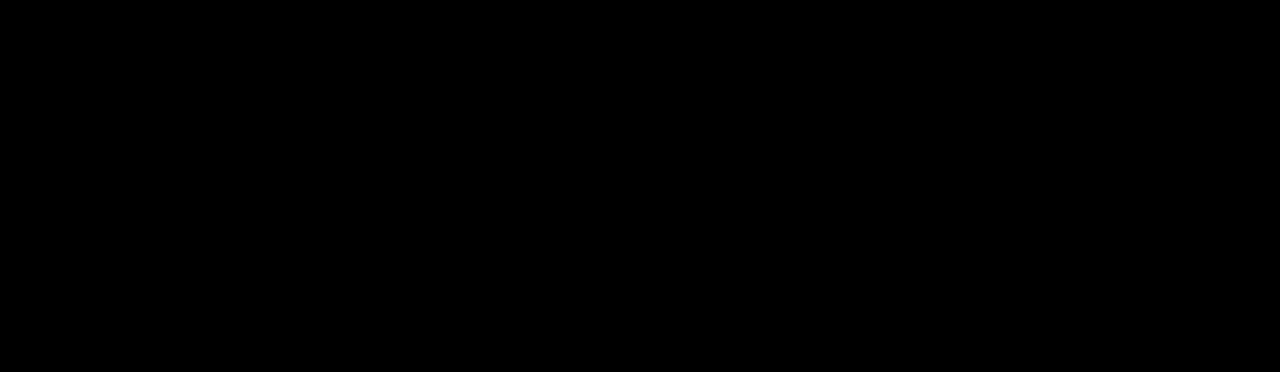
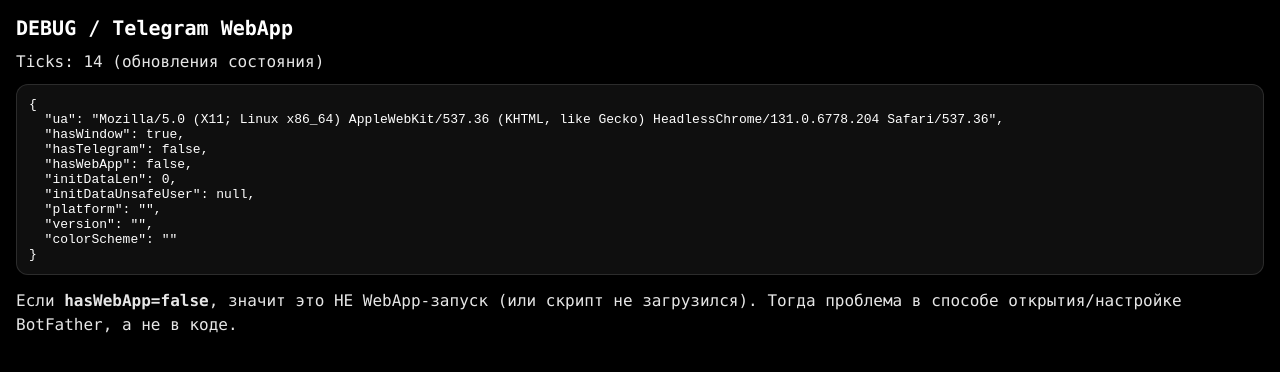
Before and after one commit to Mlynarchik21/TestMiniApMK, a Next.js app: page /debug in a window 1280 px wide. Before the commit this address had no page. Shown: the top 372 px of the page. Built offline with nearby package versions, Linux system fonts and the light colour scheme.

Commit message:
Create page.tsx

```diff
--- /dev/null
+++ b/app/debug/page.tsx
@@ -0,0 +1,90 @@
+"use client";
+
+import { useEffect, useState } from "react";
+
+type Snap = {
+  ua: string;
+  hasWindow: boolean;
+  hasTelegram: boolean;
+  hasWebApp: boolean;
+  initDataLen: number;
+  initDataUnsafeUser: any;
+  platform: string;
+  version: string;
+  colorScheme: string;
+};
+
+function getSnap(): Snap {
+  const hasWindow = typeof window !== "undefined";
+  const tg = hasWindow ? (window as any)?.Telegram : undefined;
+  const wa = tg?.WebApp;
+
+  return {
+    ua: hasWindow ? navigator.userAgent : "",
+    hasWindow,
+    hasTelegram: !!tg,
+    hasWebApp: !!wa,
+    initDataLen: wa?.initData ? String(wa.initData).length : 0,
+    initDataUnsafeUser: wa?.initDataUnsafe?.user ?? null,
+    platform: wa?.platform ?? "",
+    version: wa?.version ?? "",
+    colorScheme: wa?.colorScheme ?? "",
+  };
+}
+
+export default function DebugPage() {
+  const [snap, setSnap] = useState<Snap>(() => getSnap());
+  const [ticks, setTicks] = useState(0);
+
+  useEffect(() => {
+    // Подождём до 2 секунд, часто WebApp появляется не мгновенно
+    const started = Date.now();
+    const t = setInterval(() => {
+      setSnap(getSnap());
+      setTicks((x) => x + 1);
+      if (Date.now() - started > 2000) clearInterval(t);
+    }, 150);
+
+    return () => clearInterval(t);
+  }, []);
+
+  return (
+    <div
+      style={{
+        minHeight: "100vh",
+        background: "#000",
+        color: "#fff",
+        padding: 16,
+        fontFamily:
+          'ui-monospace, SFMono-Regular, Menlo, Monaco, Consolas, "Liberation Mono", "Courier New", monospace',
+      }}
+    >
+      <div style={{ fontSize: 20, fontWeight: 800, marginBottom: 12 }}>
+        DEBUG / Telegram WebApp
+      </div>
+
+      <div style={{ opacity: 0.9, marginBottom: 12 }}>
+        Ticks: {ticks} (обновления состояния)
+      </div>
+
+      <pre
+        style={{
+          whiteSpace: "pre-wrap",
+          wordBreak: "break-word",
+          background: "rgba(255,255,255,.06)",
+          border: "1px solid rgba(255,255,255,.12)",
+          borderRadius: 12,
+          padding: 12,
+        }}
+      >
+        {JSON.stringify(snap, null, 2)}
+      </pre>
+
+      <div style={{ marginTop: 14, opacity: 0.9, lineHeight: 1.5 }}>
+        Если <b>hasWebApp=false</b>, значит это НЕ WebApp-запуск (или скрипт не
+        загрузился). Тогда проблема в способе открытия/настройке BotFather, а не
+        в коде.
+      </div>
+    </div>
+  );
+}
```
